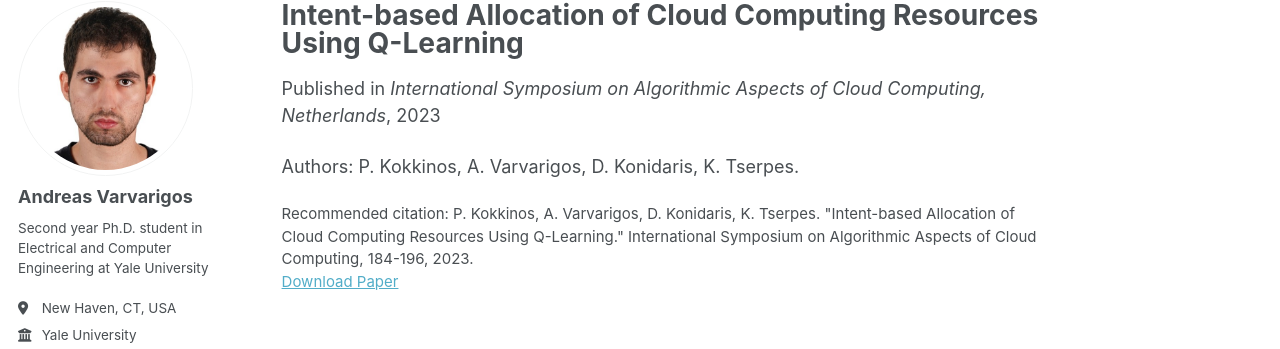
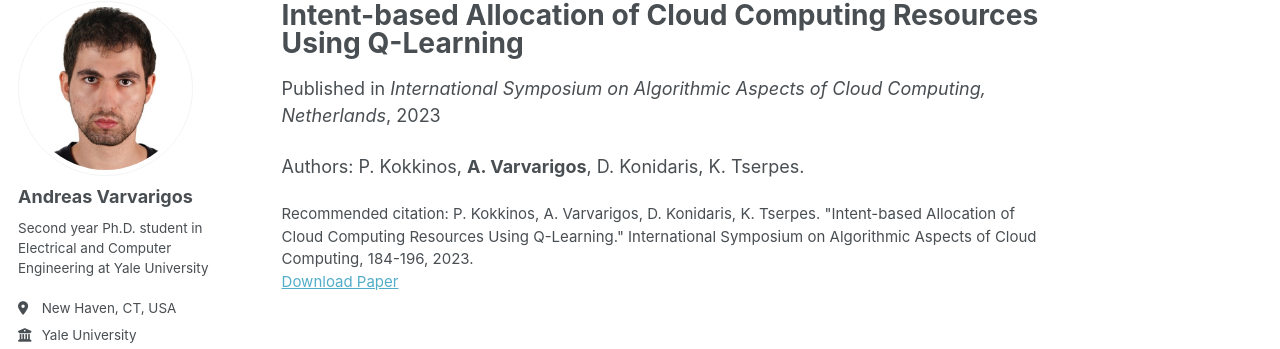
Before and after one commit to varvarigos/varvarigos.github.io, a Jekyll site: the page built from _publications/2023-09-01-intent-based-allocation.md, in a window 1280 px wide. Shown: the part 98-447 px from the top of the page. Built offline with Jekyll 4.4.1, drawn with Linux system fonts in a browser that asks for light colours; some web fonts are replaced; a script bundle is joined from its source files by our own code; library files that are not in the unit come from our copies.

```diff
--- a/_publications/2023-09-01-intent-based-allocation.md
+++ b/_publications/2023-09-01-intent-based-allocation.md
@@ -12,4 +12,4 @@ header:
   teaser: "publications/intent_based_alloc.png"
 ---
 
-Authors: P. Kokkinos, A. Varvarigos, D. Konidaris, K. Tserpes.
+Authors: P. Kokkinos, **A. Varvarigos**, D. Konidaris, K. Tserpes.
```
